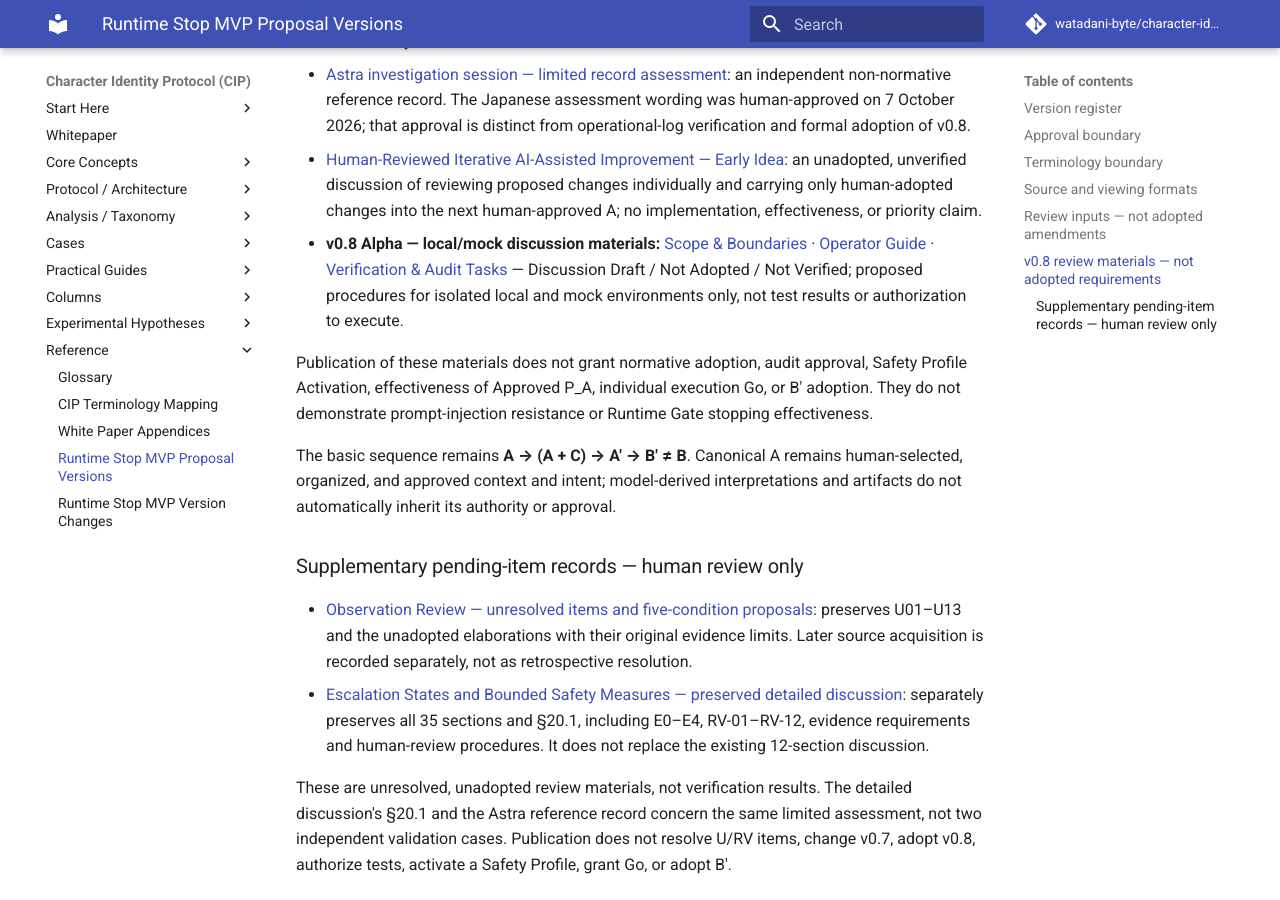
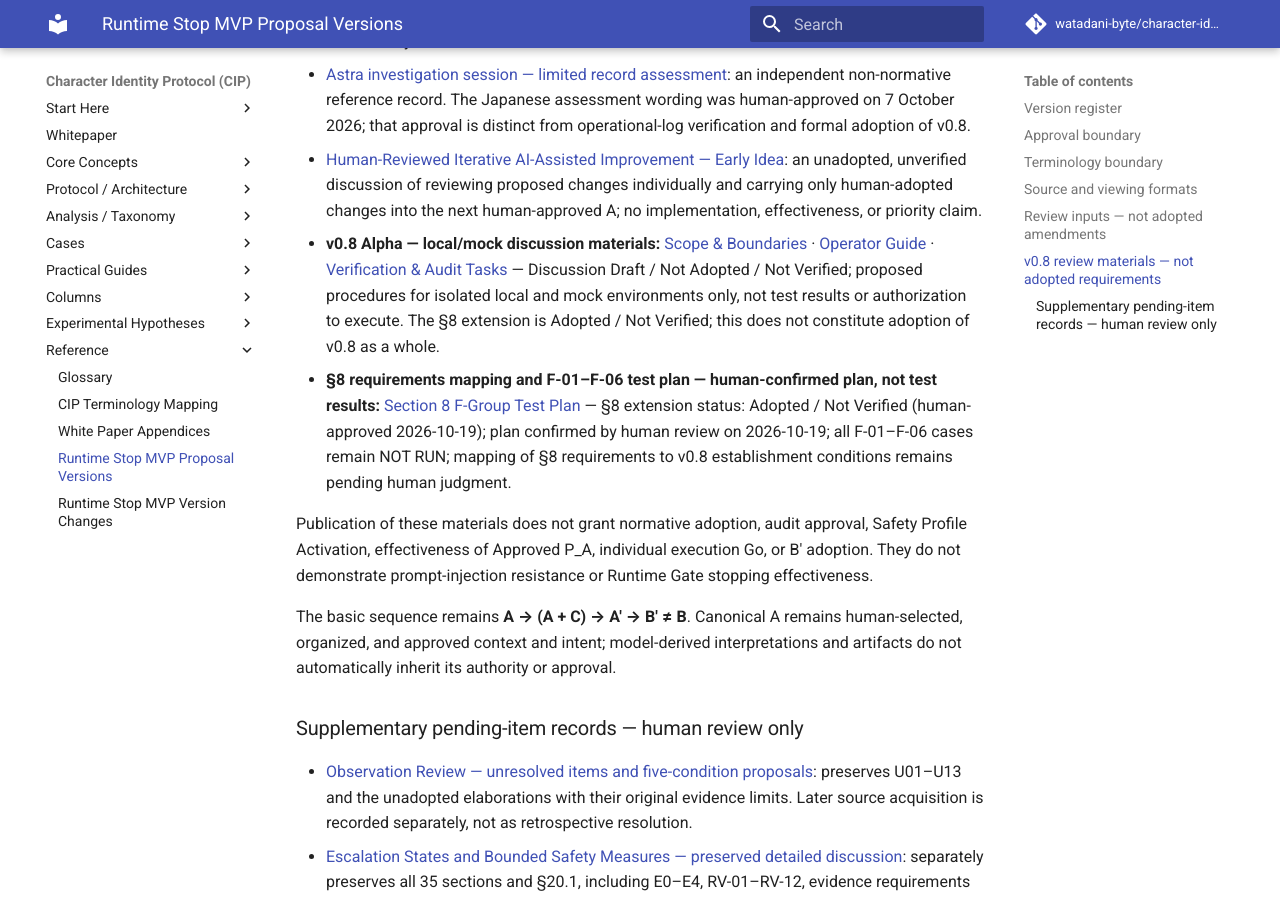
Before and after one commit to watadani-byte/character-identity-protocol, an MkDocs documentation site: the page built from docs/proposals/runtime_stop_mvp/index.md, in a window 1280 px wide and 900 px high, scrolled down 3111 px. Built offline with MkDocs 1.6.1 and Material for MkDocs 9.7.7, drawn with Linux system fonts in a browser that asks for light colours; comment, search, counter and statistics services are not loaded.

Commit message:
Add files via upload

```diff
--- a/docs/proposals/runtime_stop_mvp/index.md
+++ b/docs/proposals/runtime_stop_mvp/index.md
@@ -60,7 +60,8 @@ The following are independent human-review discussion materials and non-normativ
 - [Escalation States and Bounded Safety Measures — Discussion Draft](v0.8/escalation_and_bounded_continuation_discussion.md): an unadopted discussion of pre-start readiness failures, post-start escalation, bounded safety measures, evidence, human handover, and recovery. Proposed requirements and unresolved questions remain subject to human review.
 - [Astra investigation session — limited record assessment](v0.8/astra_limited_record_review_2026-10-07.md): an independent non-normative reference record. The Japanese assessment wording was human-approved on 7 October 2026; that approval is distinct from operational-log verification and formal adoption of v0.8.
 - [Human-Reviewed Iterative AI-Assisted Improvement — Early Idea](v0.8/human_reviewed_iterative_improvement_idea.md): an unadopted, unverified discussion of reviewing proposed changes individually and carrying only human-adopted changes into the next human-approved A; no implementation, effectiveness, or priority claim.
-- **v0.8 Alpha — local/mock discussion materials:** [Scope & Boundaries](../../v0.8-alpha/CIP_PAL_v0.8_Alpha_Specification_Scope_Boundaries_2026-10-16.md) · [Operator Guide](../../v0.8-alpha/CIP_PAL_v0.8_Alpha_Operator_Guide_Restrictions_Limits_2026-10-16.md) · [Verification & Audit Tasks](../../v0.8-alpha/CIP_PAL_v0.8_Alpha_Verification_Audit_Tasks_2026-10-16.md) — Discussion Draft / Not Adopted / Not Verified; proposed procedures for isolated local and mock environments only, not test results or authorization to execute.
+- **v0.8 Alpha — local/mock discussion materials:** [Scope & Boundaries](../../v0.8-alpha/CIP_PAL_v0.8_Alpha_Specification_Scope_Boundaries_2026-10-16.md) · [Operator Guide](../../v0.8-alpha/CIP_PAL_v0.8_Alpha_Operator_Guide_Restrictions_Limits_2026-10-16.md) · [Verification & Audit Tasks](../../v0.8-alpha/CIP_PAL_v0.8_Alpha_Verification_Audit_Tasks_2026-10-16.md) — Discussion Draft / Not Adopted / Not Verified; proposed procedures for isolated local and mock environments only, not test results or authorization to execute. The §8 extension is Adopted / Not Verified; this does not constitute adoption of v0.8 as a whole.
+- **§8 requirements mapping and F-01–F-06 test plan — human-confirmed plan, not test results:** [Section 8 F-Group Test Plan](../../v0.8-alpha/test-plans/section8-f-group/README.md) — §8 extension status: Adopted / Not Verified (human-approved 2026-10-19); plan confirmed by human review on 2026-10-19; all F-01–F-06 cases remain NOT RUN; mapping of §8 requirements to v0.8 establishment conditions remains pending human judgment.
 
 Publication of these materials does not grant normative adoption, audit approval, Safety Profile Activation, effectiveness of Approved P_A, individual execution Go, or B′ adoption. They do not demonstrate prompt-injection resistance or Runtime Gate stopping effectiveness.
 
```
